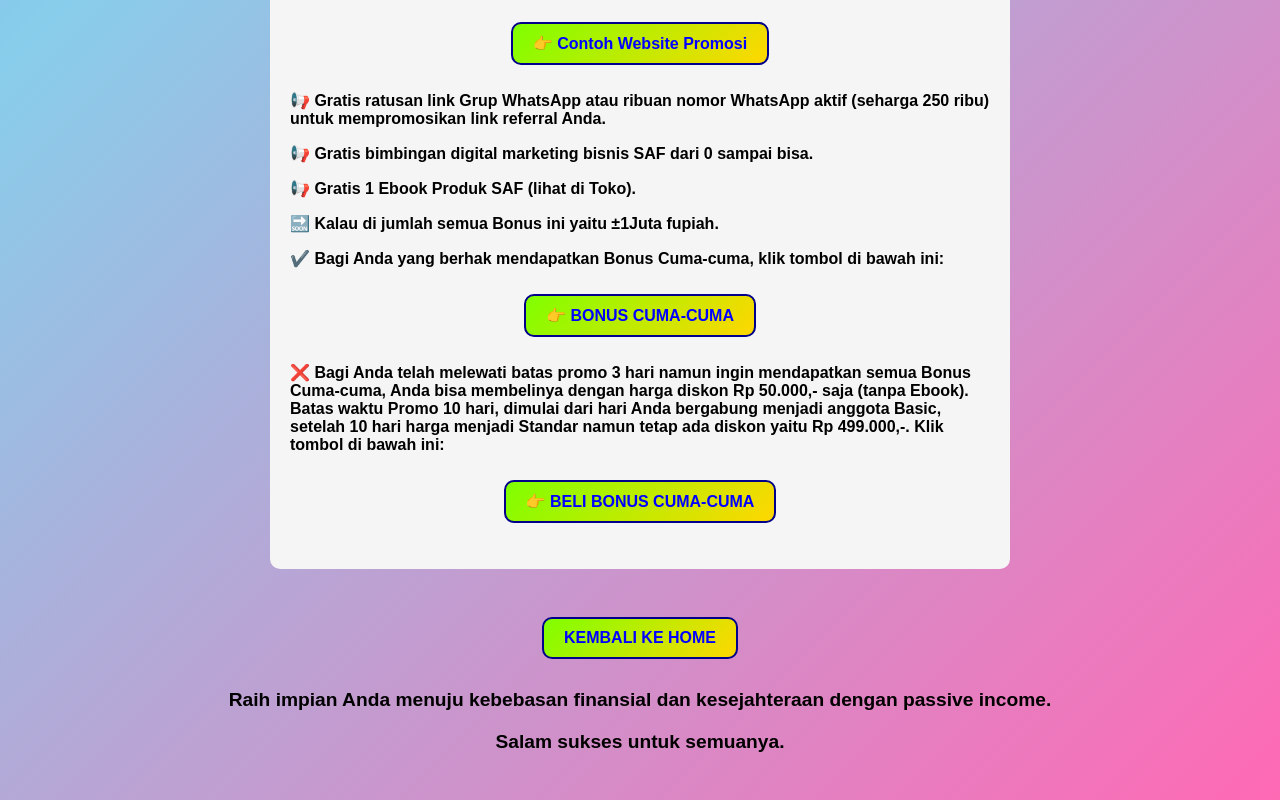
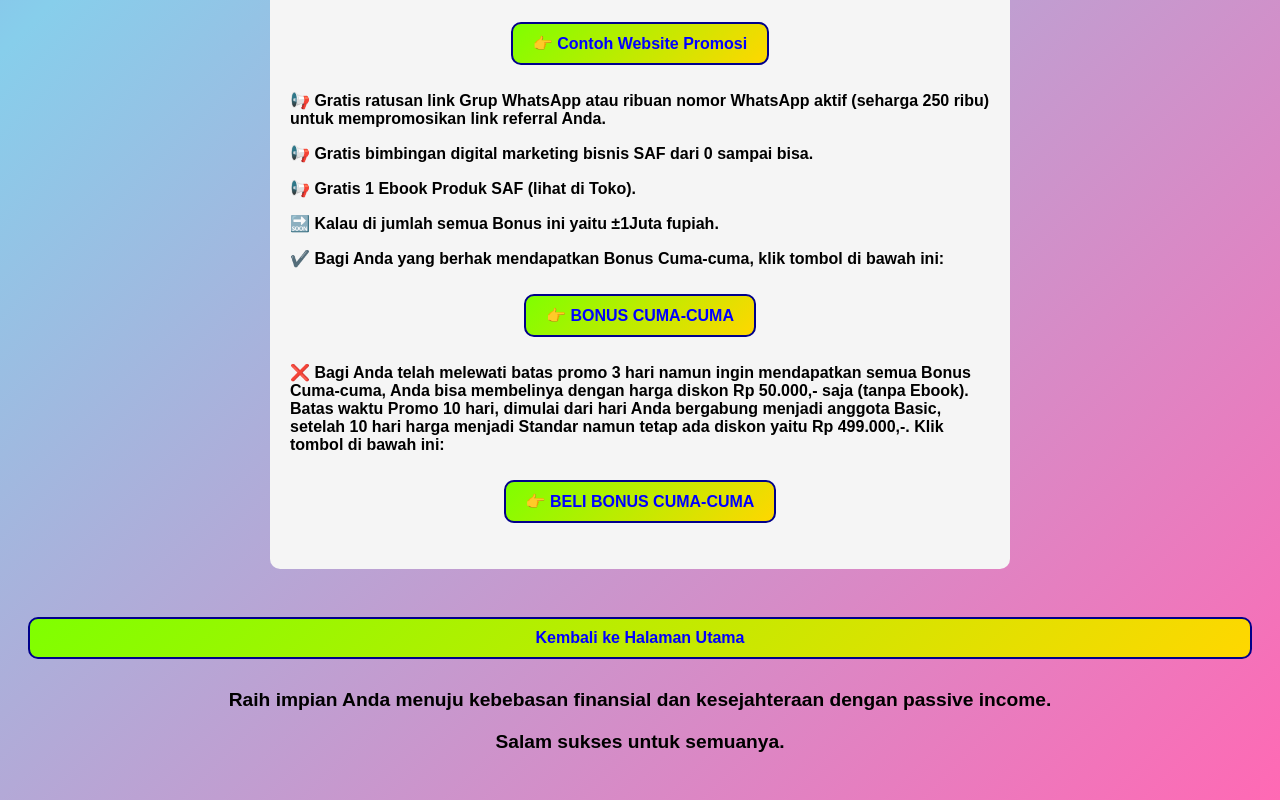
Before and after one commit to SAFF35/Mb3, a plain HTML site: page index.html in a window 1280 px wide. Shown: the part 1972-2772 px from the top of the page. Drawn offline with Linux system fonts and the light colour scheme.

Commit message:
Update index.html

```diff
--- a/index.html
+++ b/index.html
@@ -46,7 +46,6 @@
       border-radius: 10px;
       margin: 10px auto;
       font-size: 1rem;
-      width: fit-content;
     }
     .button:hover {
       background-color: #6a11cb;
@@ -122,7 +121,7 @@
   <!-- Tautan -->
   <div>
     <br>
-    <a href="https://SAFF35.github.io/Dashboard" class="button">KEMBALI KE HOME</a>
+    <a href="https://SAFF35.github.io/Dashboard" class="button">Kembali ke Halaman Utama</a>
   </div>
   <!-- Footer -->
   <div class="footer">
```
